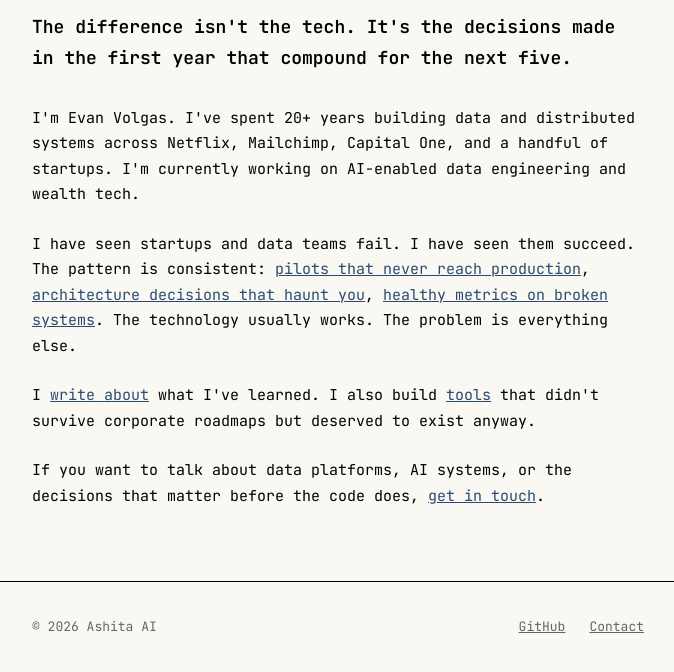
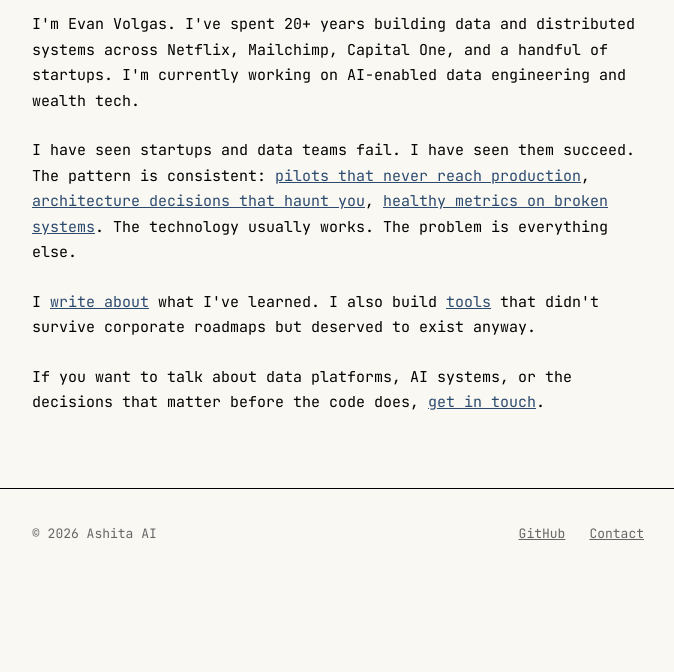
Before and after one commit to ashita-ai/ashita-ai.github.io, a Jekyll site: the page built from about.html, in a window 1280 px wide. Shown: the part 725-1397 px from the top of the page, without its empty margins (302-976 px from the left). Built offline with Jekyll 4.4.1, drawn with Linux system fonts in a browser that asks for light colours; after the commit the page ends 1303 px from its top, so only the background shows below that.

Commit message:
Remove tagline from about page

```diff
--- a/about.html
+++ b/about.html
@@ -13,8 +13,6 @@
     <img src="{{ '/assets/images/evan_volgas.jpg' | relative_url }}" alt="Evan Volgas">
   </div>
 
-  <p class="about-tagline">The difference isn't the tech. It's the decisions made in the first year that compound for the next five.</p>
-
   <p>I'm Evan Volgas. I've spent 20+ years building data and distributed systems across Netflix, Mailchimp, Capital One, and a handful of startups. I'm currently working on AI-enabled data engineering and wealth tech.</p>
 
   <p>I have seen startups and data teams fail. I have seen them succeed. The pattern is consistent: <a href="{{ '/blog/the-ai-pilot-graveyard/' | relative_url }}">pilots that never reach production</a>, <a href="{{ '/blog/the-data-platform-decisions-that-haunt-you/' | relative_url }}">architecture decisions that haunt you</a>, <a href="{{ '/blog/healthy-metrics-broken-agent/' | relative_url }}">healthy metrics on broken systems</a>. The technology usually works. The problem is everything else.</p>
```
